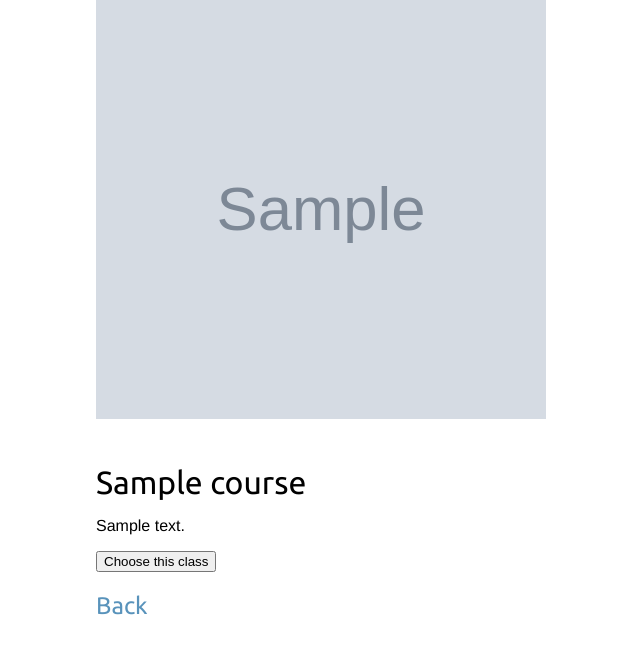
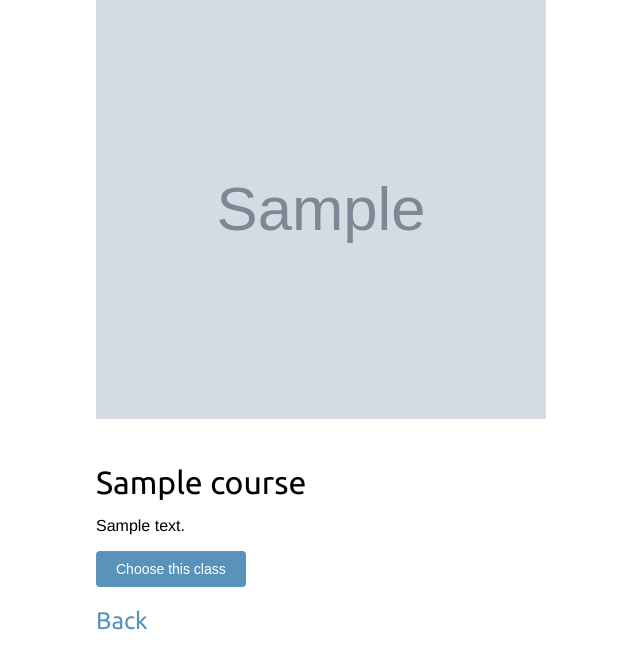
Before and after one commit to SE407-2017/Project_ClassManagement, a Django app: template addclass/templates/coursepage/course/detail.html in a window 1280 px wide. Shown: the part 95-764 px from the top of the page, without its empty margins (4-644 px from the left). Run offline with Django 3.2, Linux system fonts and the light colour scheme; the template is opened without the code that fills it: most values are stand-ins (such as "Sample title", 1, 10 or a date in 2020); grey boxes marked "Sample" are stand-in pictures.

Commit message:
Update base.css

```diff
--- a/addclass/static/css/base.css
+++ b/addclass/static/css/base.css
@@ -142,3 +142,12 @@ a.button.light {
     margin-top:10px;
     font-size: 1.27em;
 }
+
+.course-detail button{
+    color:#fff;
+    background:#5993bb;
+    border-radius:4px;
+    padding:10px 20px;
+    font-size:14px;
+    border:0;
+}
```
